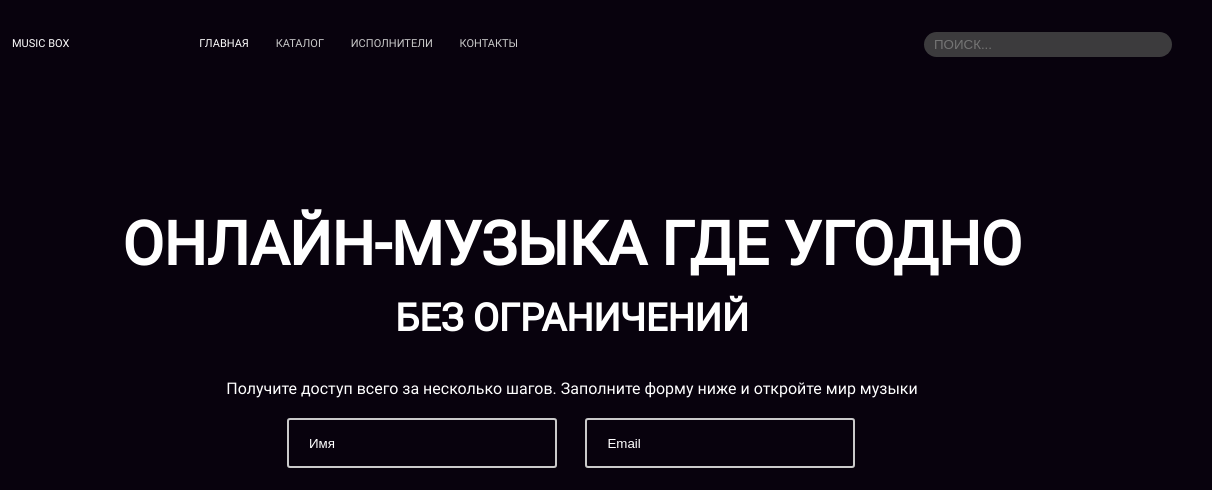
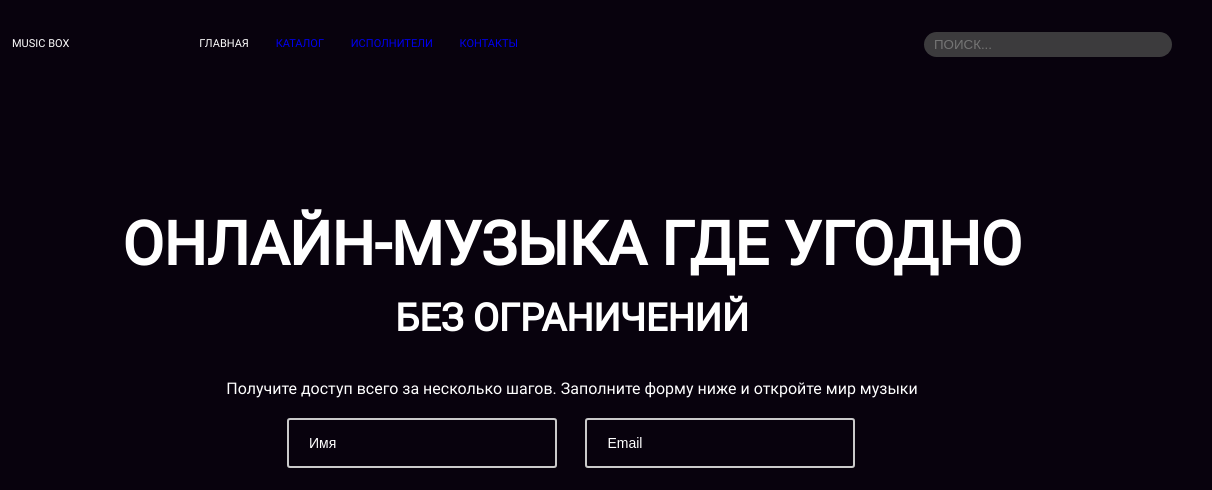
Before and after one commit to denivladislav/layout-designer-project-lvl2, a website: page src/index.html in a window 1280 px wide. Shown: the top 490 px of the page, 68-1280 px from the left. Drawn offline with Linux system fonts and the light colour scheme.

Commit message:
fix: href added to links; input placeholder font size changed

```diff
--- a/src/index.html
+++ b/src/index.html
@@ -15,10 +15,10 @@
       <p class="text-white">Music Box</p>
     </div>
     <ul class="nav-bar">
-      <li><a class="text-white">Главная</a></li>
-      <li><a>Каталог</a></li>
-      <li><a class="artists">Исполнители</a></li>
-      <li><a>Контакты</a></li>
+      <li><a class="text-white" href="./index.html">Главная</a></li>
+      <li><a href="#">Каталог</a></li>
+      <li><a class="artists" href="./artist.html">Исполнители</a></li>
+      <li><a href="#">Контакты</a></li>
     </ul>
     <input placeholder="Поиск..." id="search" type="text">
   </header>
--- a/src/scss/components.scss
+++ b/src/scss/components.scss
@@ -414,6 +414,8 @@
       box-sizing: border-box;
       color: map-get($colors, white);
 
+      font-size: 14px;
+
       min-width: 270px;
       min-height: 50px;
 
--- a/src/scss/general.scss
+++ b/src/scss/general.scss
@@ -245,6 +245,7 @@ header {
       display: inline;
 
       & a {
+        text-decoration: none;
         text-transform: uppercase;
       }
     }
```
Also changed, not shown: src/css/style.css, 1 other file.
